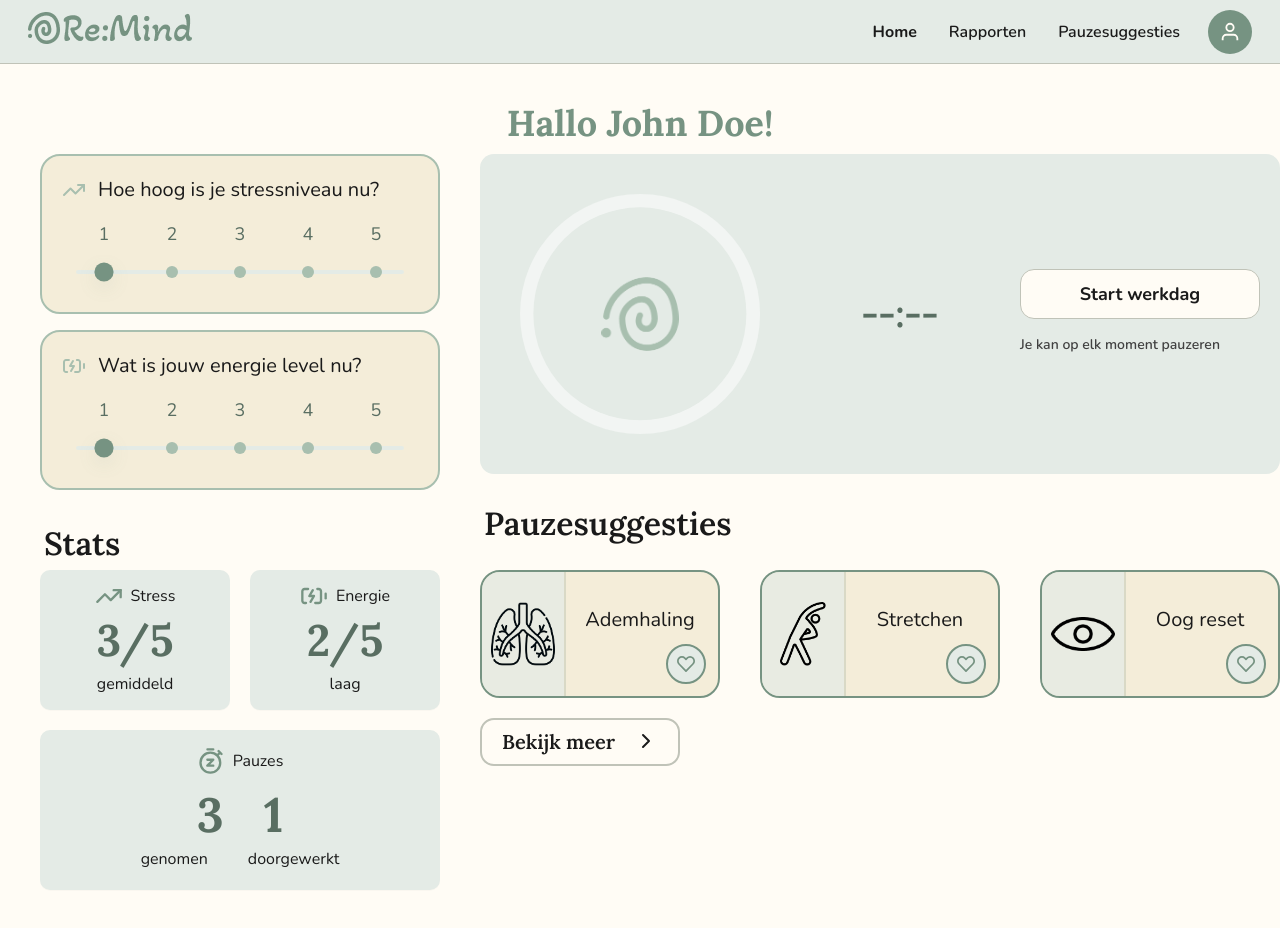
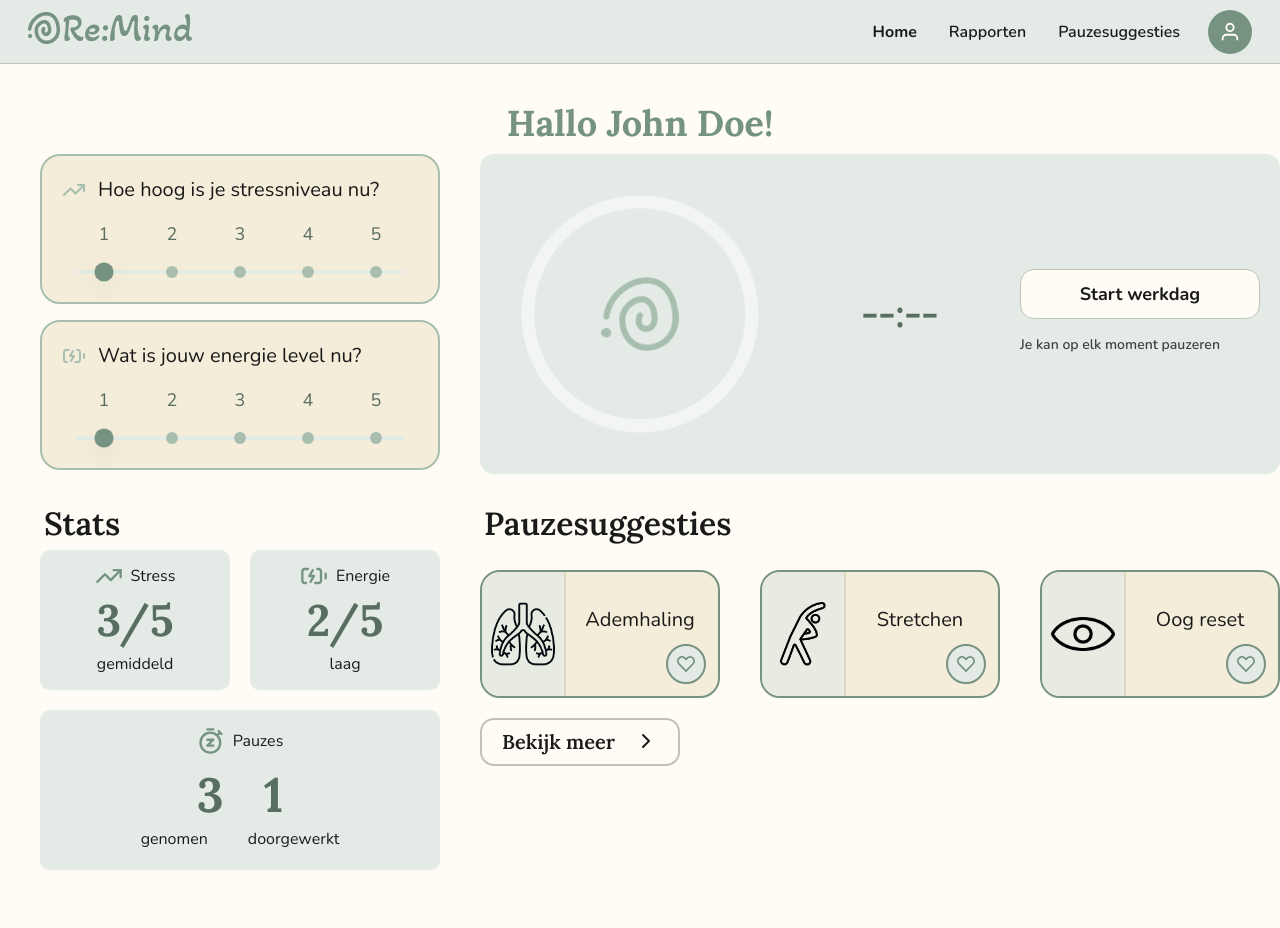
Before and after one commit to sampittois/Re-Mind_App_Individueel, a React (Vite) app in the folder stress-app/frontend/: page / in a window 1280 px wide. Shown: the top 928 px of the page. Built offline with nearby package versions, Linux system fonts and the light colour scheme.

Commit message:
feat: set fixed height for slider and timer cards for consistent layout

```diff
--- a/stress-app/frontend/src/styles/sliders.css
+++ b/stress-app/frontend/src/styles/sliders.css
@@ -7,6 +7,7 @@
   display: flex;
   flex-direction: column;
   gap: var(--space-4);
+  height: 150px;
 }
 
 /* Slider Label */
--- a/stress-app/frontend/src/styles/timer.css
+++ b/stress-app/frontend/src/styles/timer.css
@@ -7,6 +7,7 @@
 
 .timer-card {
   max-width: 800px;
+  height: 320px;
   background: var(--highlight-light);
   border-radius: var(--radius-md);
   padding: var(--space-5);
```
